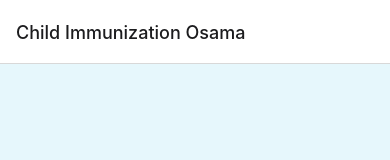
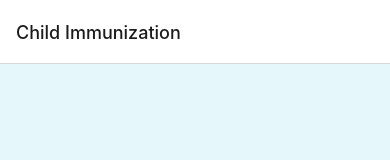
Before and after one commit to osamahabib5/Vaccination-Immunization-App, a React Native app: screen / in a window 390 px wide. Shown: the top 160 px of the page. Built offline with nearby package versions, Linux system fonts and the light colour scheme.

Commit message:
change_osama

```diff
--- a/App.js
+++ b/App.js
@@ -10,7 +10,7 @@ export default function App() {
   return (
     <NavigationContainer>
       <Stack.Navigator>
-        <Stack.Screen name="Home" component={Home} options={{ title: 'Child Immunization  Osama' }}/>
+        <Stack.Screen name="Home" component={Home} options={{ title: 'Child Immunization' }}/>
         <Stack.Screen name="Details" component={Details} />
       </Stack.Navigator>
     </NavigationContainer>
```
